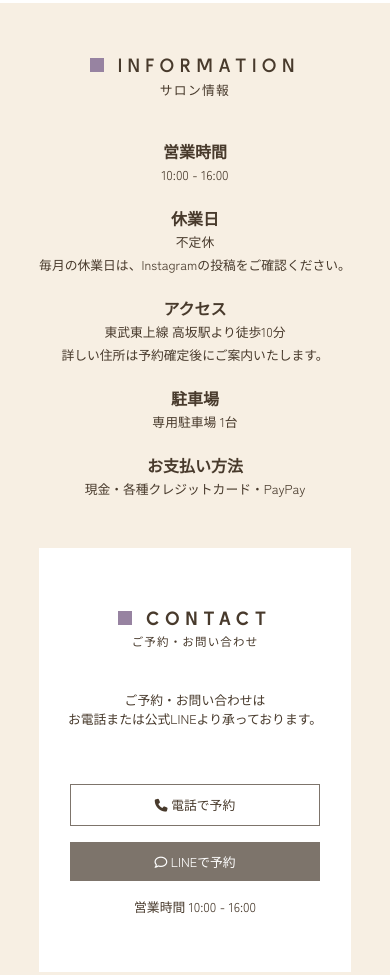
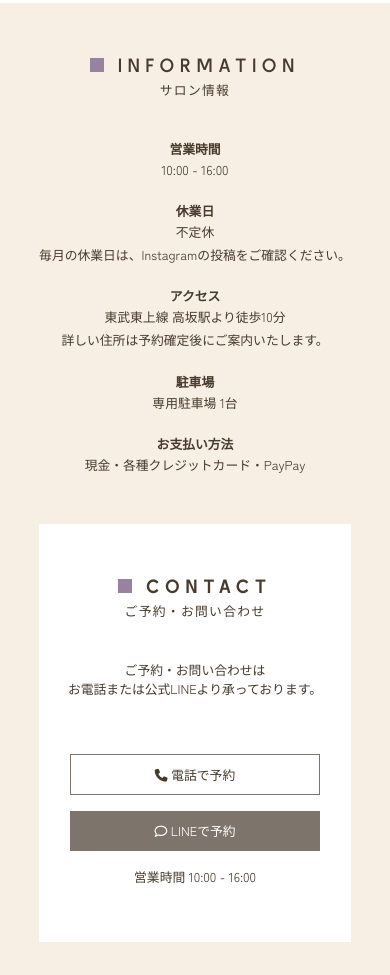
Before and after one commit to lorssaya/salon-site, a plain HTML site: page index.html in a window 390 px wide. Shown: the part 1479-2454 px from the top of the page. Drawn offline with nearby package versions, Linux system fonts and the light colour scheme.

Commit message:
Add files via upload

```diff
--- a/index.html
+++ b/index.html
@@ -143,7 +143,7 @@
     <h2>CONTACT</h2>
     <h3>ご予約・お問い合わせ</h3>
     <p>ご予約・お問い合わせは<br>お電話または公式LINEより承っております。</p>
-    <a href="#" class="contact_tel"><i class="fa-solid fa-phone"></i> 電話で予約</a>
+    <a href="tel:08012804743" class="contact_tel"><i class="fa-solid fa-phone"></i> 電話で予約</a>
     <a href="#" class="contact_line"><i class="fa-regular fa-comment"></i> LINEで予約</a>
     <p>営業時間 10:00 - 16:00</p>
   </section>
--- a/style.css
+++ b/style.css
@@ -339,7 +339,7 @@ h1 img {
   width: 80%;
   max-width: 600px;
   margin: 0 auto;
-  padding: 56px 0 0 0;
+  padding: 48px 0 0 0;
   box-sizing: border-box;
 }
 
@@ -836,7 +836,8 @@ small {
 }
 
 
- .information h3 {
+ .information h3,
+ .information h4 {
   font-size: 80%;
   }
 
@@ -851,7 +852,7 @@ small {
 }
 
 .contact h3 {
-  font-size: 90%;
+  font-size: 0.8rem;
 }
 
 
```
